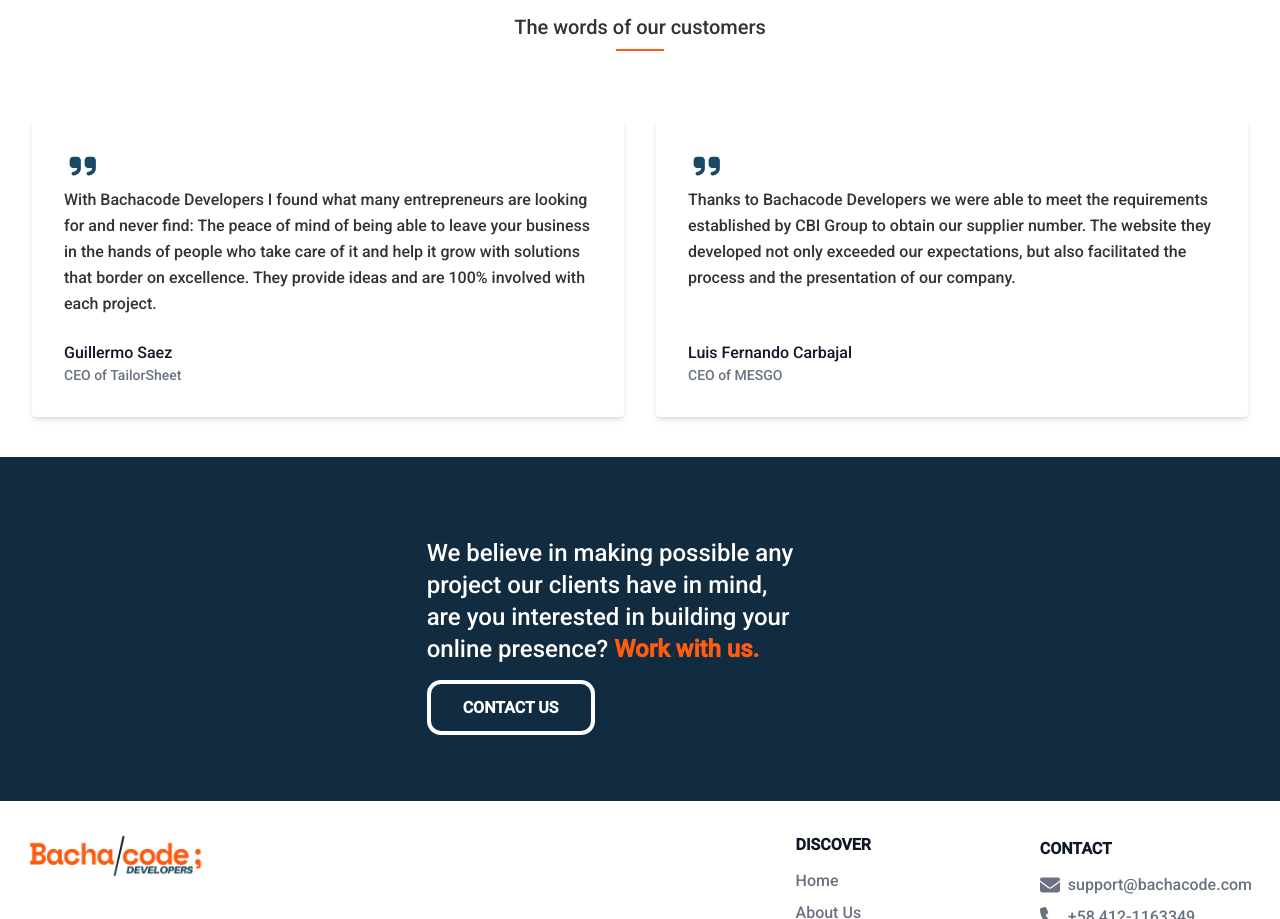
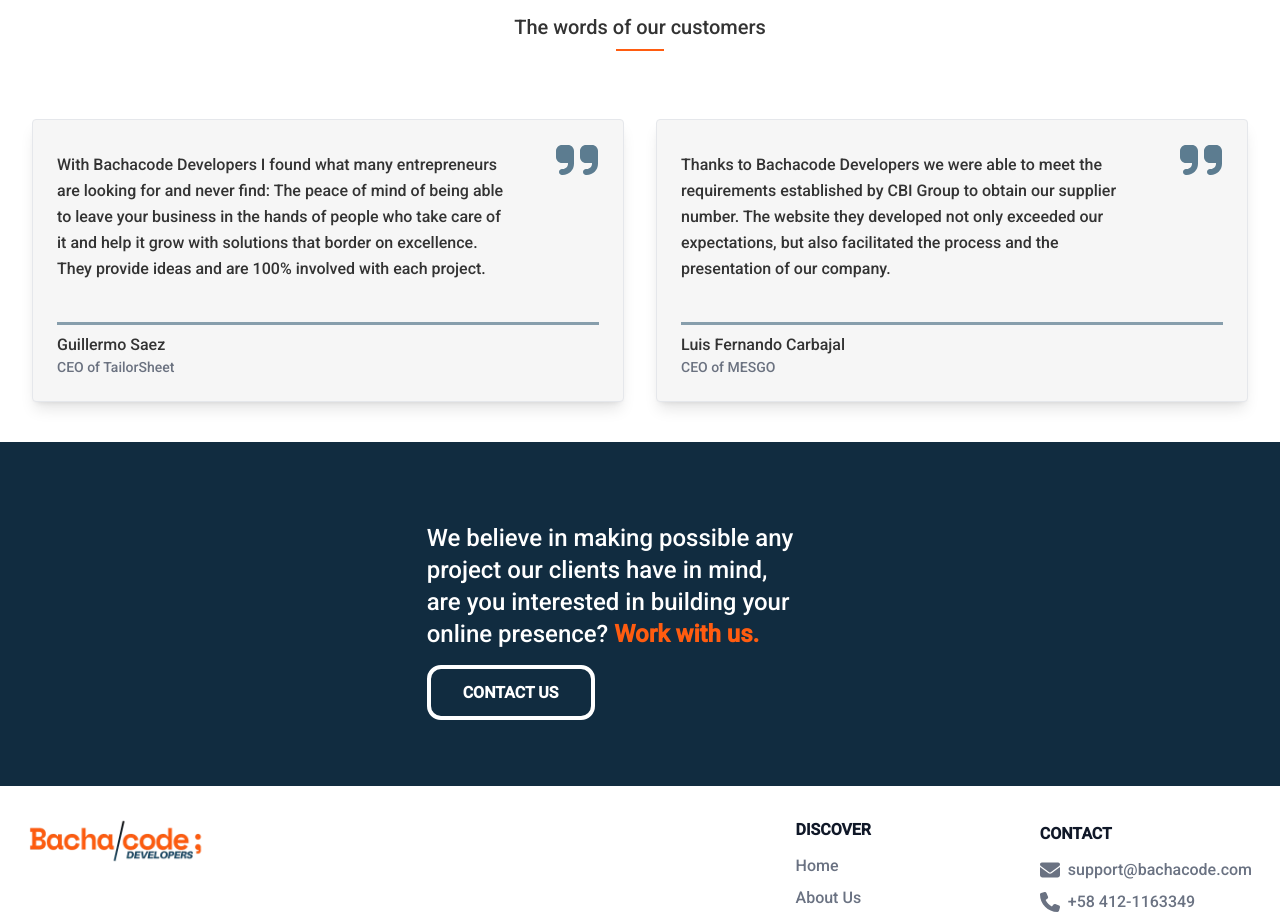
Before and after one commit to bachacode/bachacode-developers, a Next.js app: page /en/portfolio in a window 1280 px wide. Shown: the part 1555-2474 px from the top of the page. Built offline with nearby package versions, Linux system fonts and the light colour scheme; no server answers.

Commit message:
feat: redesigned TestimonialCard component

```diff
--- a/src/components/cards/TestimonialCard.tsx
+++ b/src/components/cards/TestimonialCard.tsx
@@ -1,6 +1,7 @@
 import React from "react";
 import { FontAwesomeIcon } from "@fortawesome/react-fontawesome";
 import { faQuoteRight } from "@fortawesome/free-solid-svg-icons";
+import { Card, CardContent, CardFooter } from "@/components/ui/card";
 
 interface TestimonialCardProps {
   testimony: string;
@@ -15,22 +16,27 @@ export default function TestimonialCard({
 }: TestimonialCardProps) {
   return (
     <div className="w-full p-4 md:w-1/2">
-      <div className="flex h-full flex-col rounded bg-white p-8 shadow-md">
+      <Card className="relative h-full space-y-4 rounded shadow-lg hover:shadow-2xl transition-all duration-500 hover:-translate-y-2">
+        <CardContent className="pt-2">
+          <div className="w-10/12">
+            <p className="leading-relaxed">{testimony}</p>
+          </div>
           <FontAwesomeIcon
             fixedWidth
-          className="text-accent pb-1.5 text-3xl"
+            className="absolute top-4 right-4 text-5xl text-accent opacity-70 pb-1.5"
             icon={faQuoteRight}
           />
-        <div className="mb-6 grow">
-          <p className="leading-relaxed">{testimony}</p>
-        </div>
-        <span className="inline-flex items-center">
-          <span className="flex grow flex-col">
-            <span className="title-font font-medium text-gray-900">{name}</span>
-            <span className="text-sm text-gray-500">{profession}</span>
-          </span>
+        </CardContent>
+        <CardFooter className="flex flex-col items-start space-y-2">
+          <span className="w-full border-t-3 border-accent opacity-50"></span>
+          <div className="flex flex-col">
+            <span className="title-font font-medium">{name}</span>
+            <span className="text-sm text-muted-foreground">
+              {profession}
             </span>
           </div>
+        </CardFooter>
+      </Card>
     </div>
   );
 }
```
Lines whose indentation alone changed are shown as unchanged.
